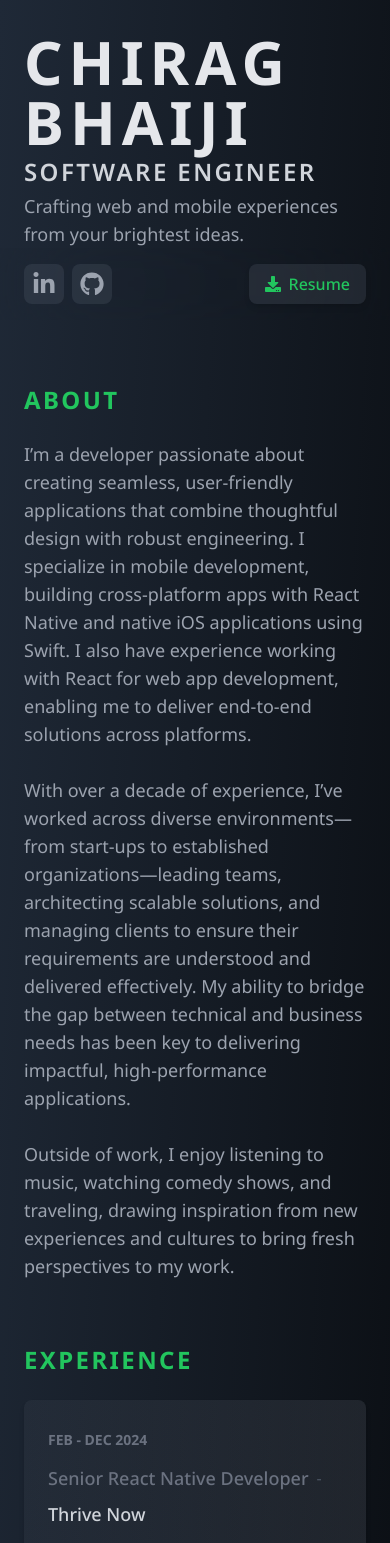
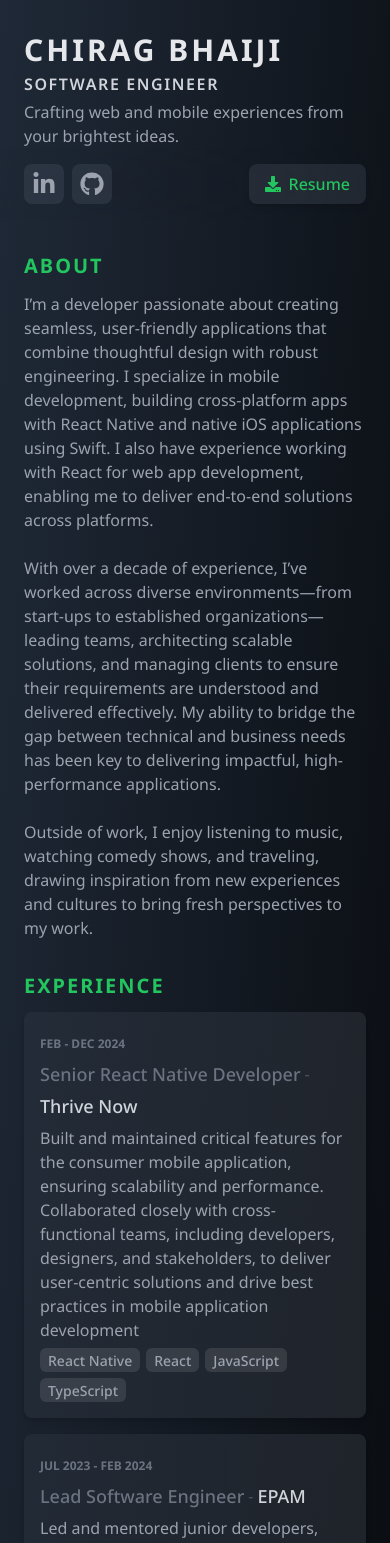
Before and after one commit to chiragbhaiji/meet-me, a Next.js app: page / in a window 390 px wide. Shown: the top 1543 px of the page. Built offline with nearby package versions, Linux system fonts and the light colour scheme.

Commit message:
Make mobile responsive

```diff
--- a/app/components/Experience.tsx
+++ b/app/components/Experience.tsx
@@ -29,18 +29,18 @@ export default function Experience({ experiences }: Readonly<ExperienceProps>) {
     <Section title="Experience">
       {experiences.map((experience) => (
         <Card key={experience.company.name} href={experience.company.url}>
-          <div className="w-full mb-2 md:mb-0 md:w-3/12">
-            <h4 className="text-sm text-gray-500 font-bold leading-8 group-hover/card:text-gray-300">
+          <div className="mb-0 md:mb-0 w-full md:w-3/12">
+            <h4 className="group-hover/card:text-gray-300 font-bold text-gray-500 text-xs md:text-sm leading-8">
               {getDisplayDuration(experience.duration).toUpperCase()}
             </h4>
           </div>
-          <div className="w-full md:w-9/12 flex flex-col gap-4">
-            <div className="flex flex-wrap items-center gap-2">
-              <h4 className="text-lg font-medium text-gray-500 group-hover/card:text-gray-300">
+          <div className="flex flex-col gap-1.5 md:gap-4 md:w-9/12">
+            <div className="flex flex-wrap items-center gap-1 md:gap-2">
+              <h4 className="group-hover/card:text-gray-300 font-medium text-gray-500 text-lg">
                 {experience.role}
               </h4>
               <span className="text-gray-600">⁃</span>
-              <h4 className="text-lg font-medium text-gray-300 group-hover/card:text-green-500">
+              <h4 className="group-hover/card:text-green-500 font-medium text-gray-300 text-lg">
                 {experience.company.name}
               </h4>
             </div>
--- a/app/components/Header.tsx
+++ b/app/components/Header.tsx
@@ -15,10 +15,10 @@ export default function Header({
 }: Readonly<HeaderProps>) {
   return (
     <div className="flex flex-col gap-1">
-      <h1 className="uppercase text-6xl font-bold text-gray-200 tracking-widest">
+      <h1 className="font-bold text-3xl text-gray-200 md:text-6xl uppercase tracking-widest">
         {fullName}
       </h1>
-      <h3 className="uppercase text-2xl font-semibold text-gray-300 tracking-widest">
+      <h3 className="font-semibold text-gray-300 text-l md:text-2xl uppercase tracking-widest">
         {currentRole}
       </h3>
       <SectionBody text={shortBio} />
--- a/app/components/NavBar.tsx
+++ b/app/components/NavBar.tsx
@@ -20,13 +20,13 @@ export default function NavBar({
   };
 
   return (
-    <div className="sticky top-0 z-50 backdrop-blur-3xl py-4 transition-all duration-200">
-      <div className="flex px-6 gap-4 justify-between items-center max-w-6xl mx-auto">
+    <div className="top-0 z-50 sticky backdrop-blur-3xl py-4 transition-all duration-200">
+      <div className="flex justify-between items-center gap-4 mx-auto px-6 max-w-6xl">
         <div className="flex gap-2">
           {socialLinks.map((link) => (
             <div
               key={link.name}
-              className="bg-gray-500/20 text-gray-400 rounded-lg p-2 hover:bg-gray-500/60 hover:text-gray-200"
+              className="bg-gray-500/20 hover:bg-gray-500/60 p-2 rounded-lg text-gray-400 hover:text-gray-200"
             >
               <a href={link.url} target="_blank" rel="noopener noreferrer">
                 {link.icon}
@@ -36,7 +36,7 @@ export default function NavBar({
         </div>
         <button
           onClick={handleDownload}
-          className="flex items-center gap-2 text-green-500 font-medium bg-gray-500/20 rounded-lg px-4 py-2 shadow-md hover:shadow-green-500/20"
+          className="flex items-center gap-2 bg-gray-500/20 shadow-md hover:shadow-green-500/20 px-4 py-2 rounded-lg font-medium text-green-500"
         >
           <FaDownload size={16} />
           Resume
--- a/app/components/Projects.tsx
+++ b/app/components/Projects.tsx
@@ -21,11 +21,11 @@ type ProjectsProps = {
 export default function Projects({ projects }: Readonly<ProjectsProps>) {
   return (
     <Section title="Projects">
-      <div className="grid grid-cols-1 md:grid-cols-2 lg:grid-cols-2 gap-6">
+      <div className="gap-6 grid grid-cols-1 md:grid-cols-2 lg:grid-cols-2">
         {projects.map((project) => (
           <Card key={project.name} href={project.url}>
-            <div className=" flex flex-col gap-4">
-              <h4 className="text-lg text-gray-300 font-medium group-hover/card:text-green-500">
+            <div className="flex flex-col gap-1.5 md:gap-4 md:w-9/12">
+              <h4 className="group-hover/card:text-green-500 font-medium text-gray-300 text-lg">
                 {project.name}
               </h4>
               <SectionBody text={project.description} />
--- a/app/components/common/Card.tsx
+++ b/app/components/common/Card.tsx
@@ -6,7 +6,7 @@ type CardProps = {
 };
 
 const className =
-  "text-left group/card flex flex-col md:flex-row bg-gradient-to-l from-gray-500/20 to-gray-500/10 p-6 rounded-lg shadow-md hover:shadow-green-500/20";
+  "text-left group/card flex flex-col md:flex-row bg-gradient-to-l from-gray-500/20 to-gray-500/10 p-4 md:p-6 rounded-lg shadow-md hover:shadow-green-500/20";
 
 export default function Card({ children, href }: Readonly<CardProps>) {
   if (!href) {
--- a/app/components/common/Container.tsx
+++ b/app/components/common/Container.tsx
@@ -3,5 +3,5 @@ type ContainerProps = {
 };
 
 export default function Container({ children }: Readonly<ContainerProps>) {
-  return <div className="flex flex-col gap-6">{children}</div>;
+  return <div className="flex flex-col gap-4 md:gap-6">{children}</div>;
 }
--- a/app/components/common/SectionBody.tsx
+++ b/app/components/common/SectionBody.tsx
@@ -3,7 +3,7 @@ export default function SectionBody({ text }: Readonly<{ text: string }>) {
 
   return (
     <div
-      className="text-lg text-gray-400"
+      className="text-md md:text-lg text-gray-400"
       dangerouslySetInnerHTML={{ __html: markdown }}
     />
   );
--- a/app/components/common/SectionTitle.tsx
+++ b/app/components/common/SectionTitle.tsx
@@ -4,7 +4,7 @@ type SectionTitleProps = {
 
 export default function SectionTitle({ title }: Readonly<SectionTitleProps>) {
   return (
-    <h3 className="text-2xl font-bold tracking-widest text-green-500 mb-6">
+    <h3 className="mb-3 md:mb-6 font-bold text-green-500 text-xl md:text-3xl tracking-widest">
       {title.toUpperCase()}
     </h3>
   );
--- a/app/components/common/Tags.tsx
+++ b/app/components/common/Tags.tsx
@@ -1,9 +1,9 @@
 export default function Tags({ titles }: Readonly<{ titles: string[] }>) {
   return (
-    <div className="flex flex-wrap gap-2">
+    <div className="flex flex-wrap gap-1.5 md:gap-2">
       {titles.map((title) => (
-        <div key={title} className="bg-white/10 rounded-lg px-3 py-1">
-          <span className="text-md font-medium text-gray-400 group-hover/card:text-gray-100">
+        <div key={title} className="bg-white/10 px-2 py-0 md:py-1 rounded-md">
+          <span className="group-hover/card:text-gray-100 font-medium text-center text-gray-400 text-sm">
             {title}
           </span>
         </div>
--- a/app/page.tsx
+++ b/app/page.tsx
@@ -9,7 +9,7 @@ import NavBar from "./components/NavBar";
 export default function Home() {
   return (
     <div className="py-8 sm:py-16">
-      <div className="px-6 max-w-6xl mx-auto flex flex-col gap-16">
+      <div className="mx-auto px-6 max-w-6xl">
         <Header
           fullName={data.fullName}
           currentRole={data.currentRole}
@@ -17,7 +17,7 @@ export default function Home() {
         />
       </div>
       <NavBar socialLinks={data.socialLinks} resumeUrl={data.resumeUrl} />
-      <div className="mt-16 px-6 max-w-6xl mx-auto flex flex-col gap-16">
+      <div className="flex flex-col gap-8 md:gap-16 mx-auto mt-8 md:mt-16 px-6 max-w-6xl">
         <About description={data.description} />
         <Experience experiences={data.experiences} />
         <Projects projects={data.projects} />
```
